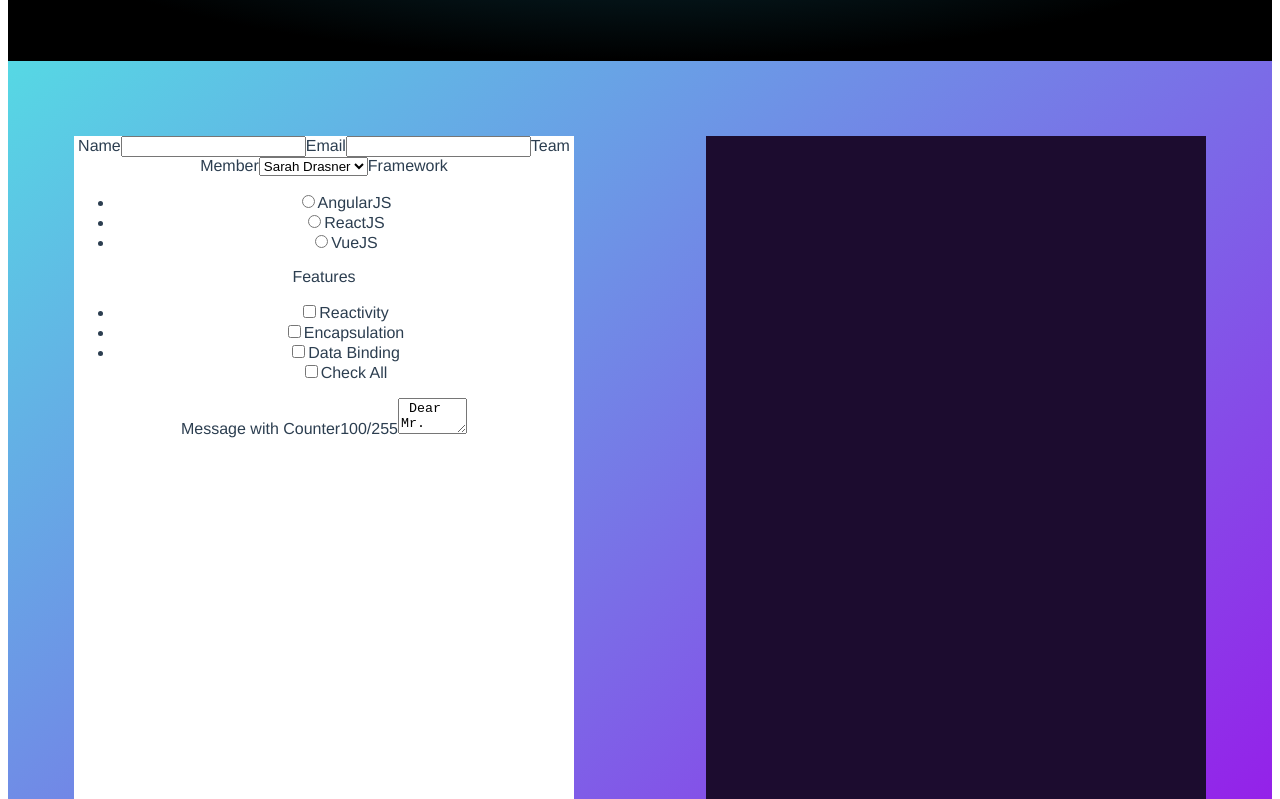
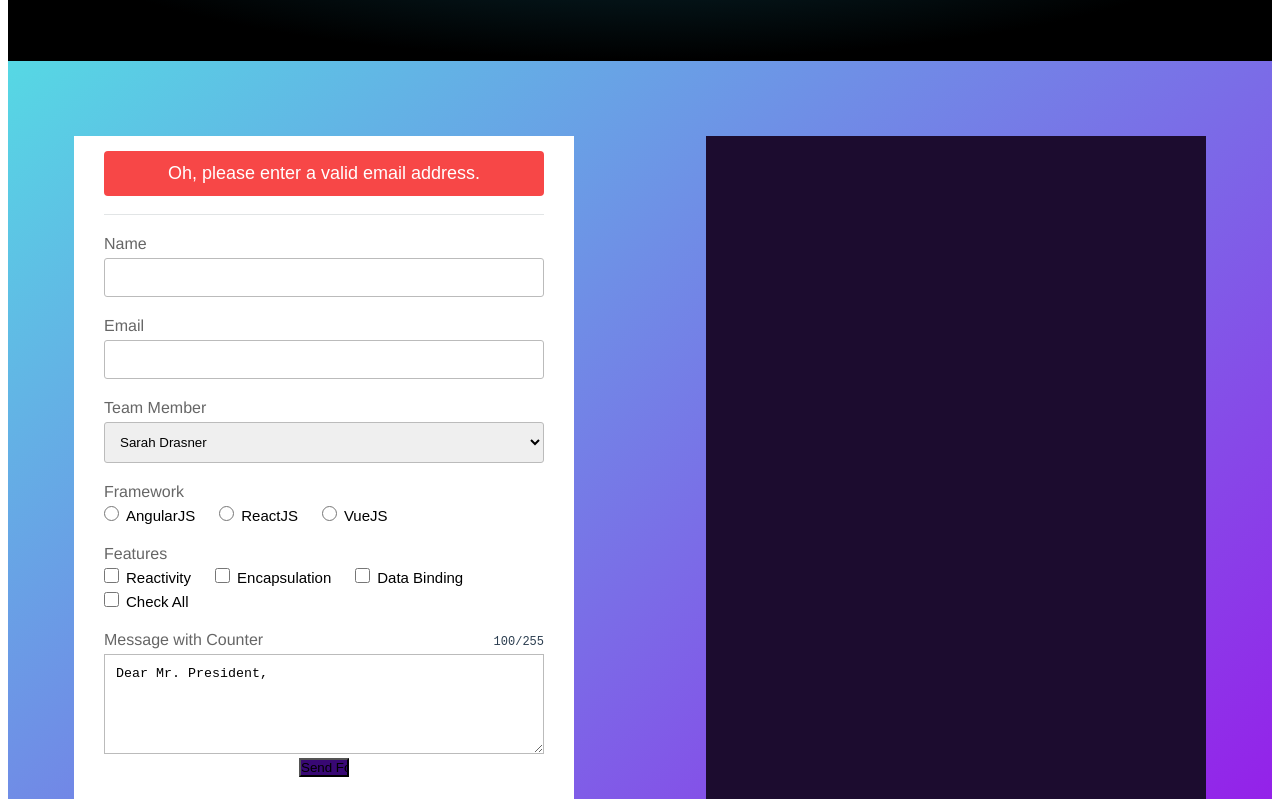
Before and after one commit to vncapit/learnvuejs, a Vue app: page / in a window 1280 px wide. Shown: the part 2781-3580 px from the top of the page. Built offline with nearby package versions, Linux system fonts and the light colour scheme.

Commit message:
dev contact form 3

```diff
--- a/src/components/ContactForm.vue
+++ b/src/components/ContactForm.vue
@@ -1,16 +1,29 @@
 <template>
     <div class="container">
         <form action="" class="form">
+            <div class="error-message">
+                Oh, please enter a valid email address.
+            </div>
+            <fieldset>
+                <legend>Vue Contact Form</legend>
+                <div class="form-field">
                     <label>Name</label>
                     <input type="text">
+                </div>
+                <div class="form-field">
                     <label>Email</label>
                     <input type="text">
+                </div>
+                <div class="form-field">
                     <label>Team Member</label>
                     <select>
-                <option v-show="teamMemberOptions.length" v-for="teamMember in teamMemberOptions" :key="teamMember.id">
+                        <option v-show="teamMemberOptions.length" v-for="teamMember in teamMemberOptions"
+                            :key="teamMember.id">
                             {{ teamMember.name }}
                         </option>
                     </select>
+                </div>
+                <div class="form-field">
                     <label>Framework</label>
                     <ul v-if="frameworks.length">
                         <li v-for="framework in frameworks" :key="framework.id">
@@ -18,20 +31,29 @@
                             <label :for="`radio-${framework.id}`">{{ framework.name }}</label>
                         </li>
                     </ul>
+                </div>
+                <div class="form-field">
                     <label>Features</label>
                     <ul v-if="features.length">
                         <li v-for="(feature, index ) in features" :key="index">
                             <input type="checkbox" :value="feature" :id="`checkbox-${index}`">
                             <label :for="`checkbox-${index}`">{{ feature }}</label>
                         </li>
+                        <li>
                             <input type="checkbox" value="all" id="checkbox-all">
                             <label for="checkbox-all">Check All</label>
+                        </li>
                     </ul>
+                </div>
+                <div class="form-field">
                     <label>Message with Counter</label>
+                    <textarea name="" maxlength="255">Dear Mr. President,</textarea>
                     <span class="counter">100/255</span>
-            <textarea name="" id="" cols="6" maxlength="255">
-                Dear Mr. President,
-            </textarea>
+                </div>
+                <div>
+                    <input type="submit" value="Send Form">
+                </div>
+            </fieldset>
         </form>
         <div class="form-info">
 
@@ -46,13 +68,13 @@
     data() {
         return {
             teamMemberOptions: [
-                    {id: 0, name: "Sarah Drasner"},
-                    {id: 1, name: "Even You"},
+                { id: 0, name: "Sarah Drasner" },
+                { id: 1, name: "Even You" },
             ],
             frameworks: [
-                    {id: 0, value: "angular", name: "AngularJS"},
-                    {id: 1, value: "react", name: "ReactJS"},
-                    {id: 2, value: "vue", name: "VueJS"},
+                { id: 0, value: "angular", name: "AngularJS" },
+                { id: 1, value: "react", name: "ReactJS" },
+                { id: 2, value: "vue", name: "VueJS" },
             ],
             features: [
                 "Reactivity", "Encapsulation", "Data Binding"
@@ -69,10 +91,20 @@
 </script>
 
 <style lang="scss" scoped>
+* {
+    padding: 0;
+    margin: 0;
+    box-sizing: border-box;
+}
+
+ul {
+    list-style: none;
+}
+
 .container {
     display: flex;
     flex-direction: row;
-    justify-content:space-around;
+    justify-content: space-around;
     align-items: center;
     background: linear-gradient(to bottom right, #56D8E4 0%, #9F01EA 100%);
     width: auto;
@@ -80,9 +112,117 @@
 }
 
 .form {
+    display: flex;
+    flex-direction: column;
     width: 500px;
     height: 900px;
+    padding: 15px 30px;
     background: #fff;
+
+    .error-message {
+        width: 100%;
+        height: 45px;
+        text-align: center;
+        border-radius: 4px;
+        background-color: #f74747;
+        color: #fff;
+        font-family: Arial, Helvetica, sans-serif;
+        font-size: 18px;
+        line-height: 45px;
+    }
+
+    fieldset {
+        border: none;
+
+        legend {
+            color: rgb(255, 255, 255);
+            border-bottom: solid 1px #e2e5e6;
+            width: 100%;
+        }
+    }
+
+    .form-field {
+        text-align: left;
+        position: relative;
+        label {
+            display: block;
+            color: #666;
+            font-size: 16px;
+            margin-top: 20px;
+        }
+
+        input,
+        select {
+            display: block;
+            border: solid 1px #bbb;
+            width: 100%;
+            padding: 11px;
+            margin-top: 5px;
+            border-radius: 3px;
+
+            &:focus {
+                border: none;
+                outline: 1px solid #1C0C2F;
+            }
+        }
+
+        ul {
+            display: block;
+            user-select: none;
+
+            li {
+                display: inline-block;
+
+                input {
+                    display: inline;
+                    width: 15px;
+                    height: 15px;
+
+                    &:focus {
+                        outline: none;
+                    }
+                }
+
+                label {
+                    display: inline;
+                    margin-left: 7px;
+                    margin-right: 24px;
+                    color: rgb(0, 0, 0);
+                    font-family: Arial, Helvetica, sans-serif;
+                    font-size: 15px;
+                    user-select: none;
+                }
+            }
+        }
+
+        textarea {
+            border: solid 1px #bbb;
+            width: 100%;
+            padding: 11px;
+            height: 100px;
+            margin-top: 5px;
+            resize:vertical;
+            &:focus {
+                border: none;
+                outline: 1px solid #1C0C2F;
+            }
+
+        }
+        span {
+            position: absolute;
+            top: 3%;
+            right: 0%;
+            font-family: 'Courier New', Courier, monospace;
+            font-size: 12px;
+        }
+    }
+
+    input[type=submit] {
+            background-color: #380874;
+            width: 50px;
+        }
+
+
 }
 
 .form-info {
@@ -90,8 +230,4 @@
     height: 900px;
     background: #1C0C2F;
 }
-
-
-
-
 </style>
```
Lines whose indentation alone changed are shown as unchanged.
